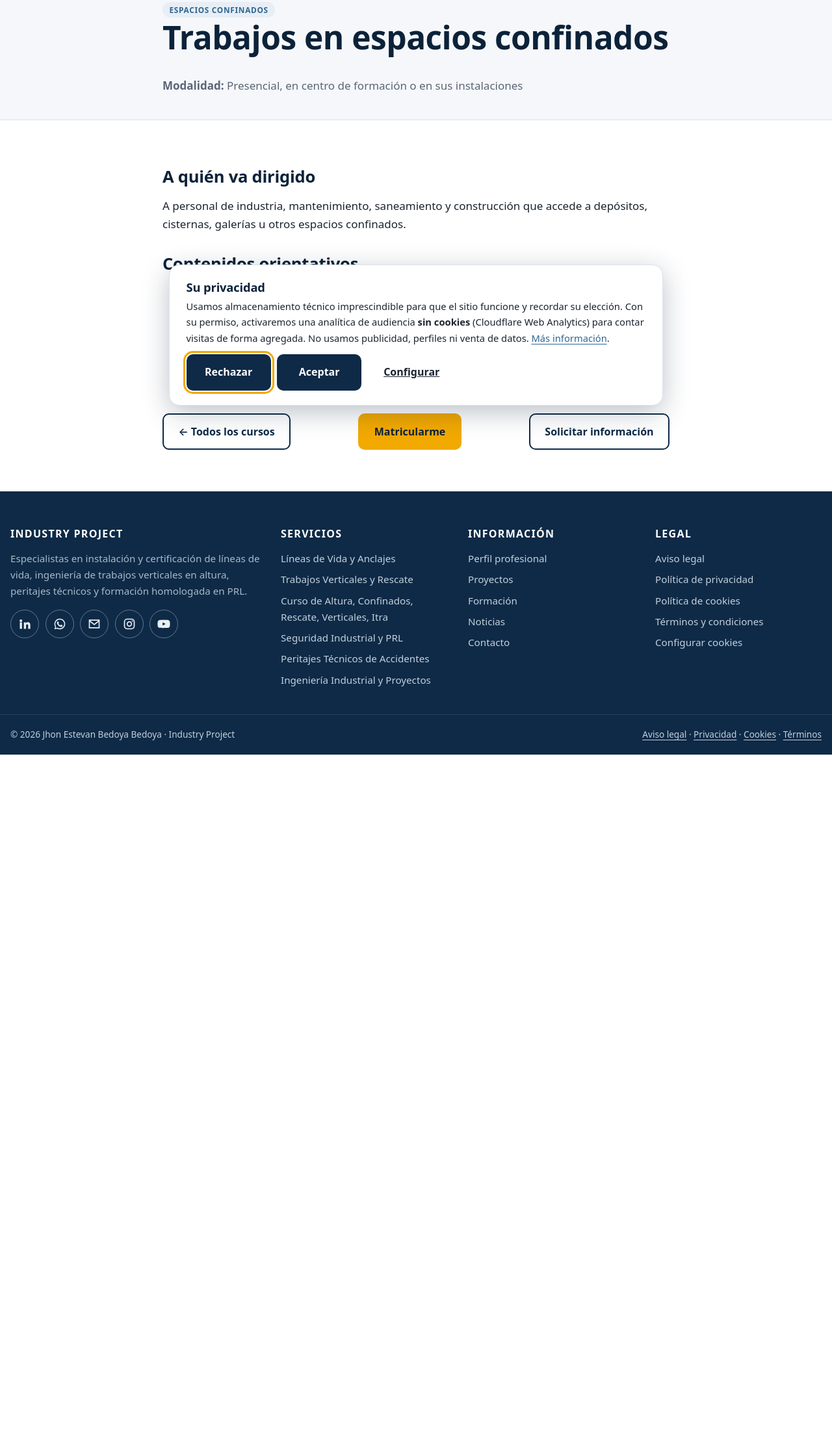
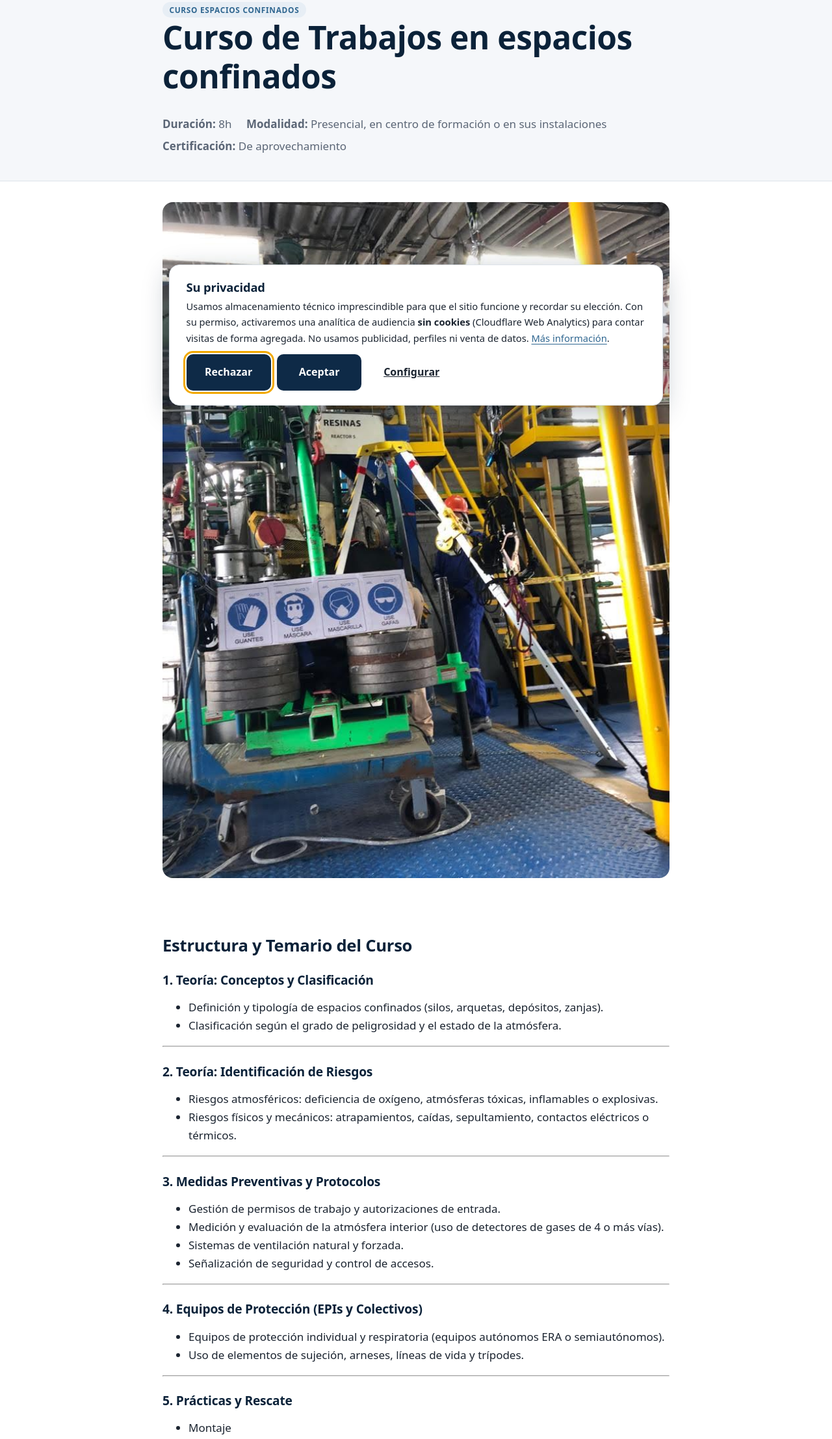
Before and after one commit to Jhonbedoyaestevan/industryproject-web, an Eleventy site: page src/content/formacion/espacios-confinados.md in a window 1280 px wide. Shown: the part 160-2374 px from the top of the page at 65% size. Before the commit the page ends 1321 px from the top, so only its background shows below. Built offline with nearby package versions, Linux system fonts and the light colour scheme; Eleventy itself is replaced by a stand-in of ours; files that its build step writes are made by us from their sources.

Commit message:
contenido(Curso): actualizar «espacios-confinados»

```diff
--- a/src/content/formacion/espacios-confinados.md
+++ b/src/content/formacion/espacios-confinados.md
@@ -1,27 +1,47 @@
 ---
-title: "Trabajos en espacios confinados"
+title: Curso de Trabajos en espacios confinados
 orden: 4
 draft: false
+categoria: Curso Espacios confinados
+resumen: Identificación de riesgos, control de atmósferas, permisos de trabajo y
+  procedimientos de entrada y rescate en espacios confinados.
 puntos:
-  - "Control de atmósferas"
-  - "Permiso de trabajo y vigilancia"
-  - "Procedimientos de emergencia"
-categoria: "Espacios confinados"
-resumen: "Identificación de riesgos, control de atmósferas, permisos de trabajo y procedimientos de entrada y rescate en espacios confinados."
-duracion: ""
-modalidad: "Presencial, en centro de formación o en sus instalaciones"
-imagen: ""
-imagen_alt: ""
+  - "Control de atmósferas, equipamento de ingreso "
+  - Permiso de trabajo y vigilancia
+  - Procedimientos de emergencia
+duracion: 8h
+modalidad: Presencial, en centro de formación o en sus instalaciones
+certificacion: "De aprovechamiento "
+imagen: /assets/uploads/39329cdc-30b6-4e8c-9e80-ddc8eb3f6ee3.jpeg
+imagen_alt: "Trabajo en espacios confinados "
+---
+## Estructura y Temario del Curso
+
+### 1. Teoría: Conceptos y Clasificación
+* Definición y tipología de espacios confinados (silos, arquetas, depósitos, zanjas).
+* Clasificación según el grado de peligrosidad y el estado de la atmósfera.
+
 ---
 
-## A quién va dirigido
+### 2. Teoría: Identificación de Riesgos
+* Riesgos atmosféricos: deficiencia de oxígeno, atmósferas tóxicas, inflamables o explosivas.
+* Riesgos físicos y mecánicos: atrapamientos, caídas, sepultamiento, contactos eléctricos o térmicos.
 
-A personal de industria, mantenimiento, saneamiento y construcción que accede a depósitos, cisternas, galerías u otros espacios confinados.
+---
 
-## Contenidos orientativos
+### 3. Medidas Preventivas y Protocolos
+* Gestión de permisos de trabajo y autorizaciones de entrada.
+* Medición y evaluación de la atmósfera interior (uso de detectores de gases de 4 o más vías).
+* Sistemas de ventilación natural y forzada.
+* Señalización de seguridad y control de accesos.
 
-- Qué es un espacio confinado y riesgos asociados.
-- Control y medición de atmósferas.
-- Permiso de trabajo y vigilancia exterior.
-- Equipos de protección y de rescate.
-- Procedimientos de emergencia.
+---
+
+### 4. Equipos de Protección (EPIs y Colectivos)
+* Equipos de protección individual y respiratoria (equipos autónomos ERA o semiautónomos).
+* Uso de elementos de sujeción, arneses, líneas de vida y trípodes.
+
+---
+
+### 5. Prácticas y Rescate
+* Montaje
```
Also changed, not shown: src/assets/uploads/39329cdc-30b6-4e8c-9e80-ddc8eb3f6ee3.jpeg (added).
